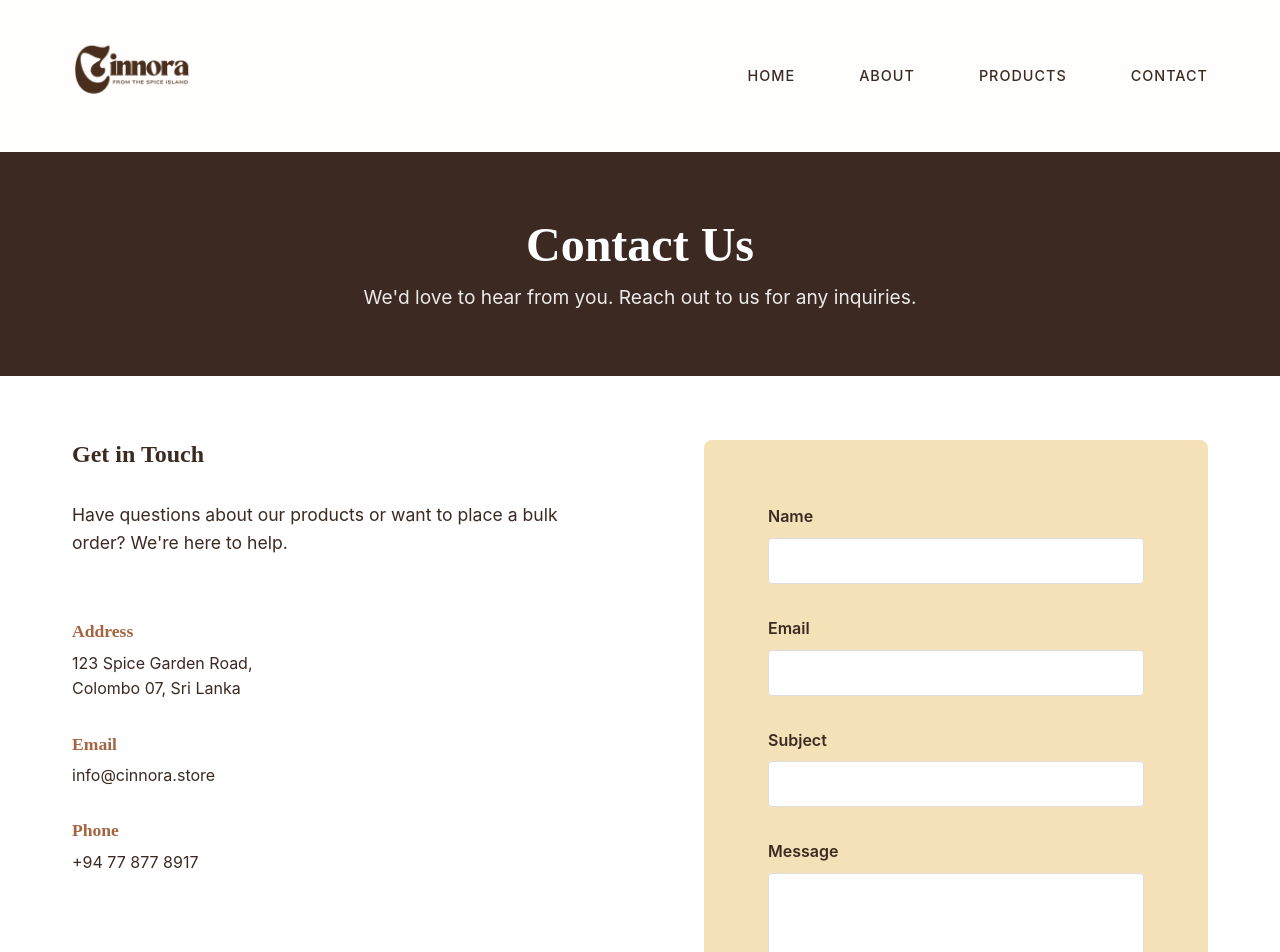
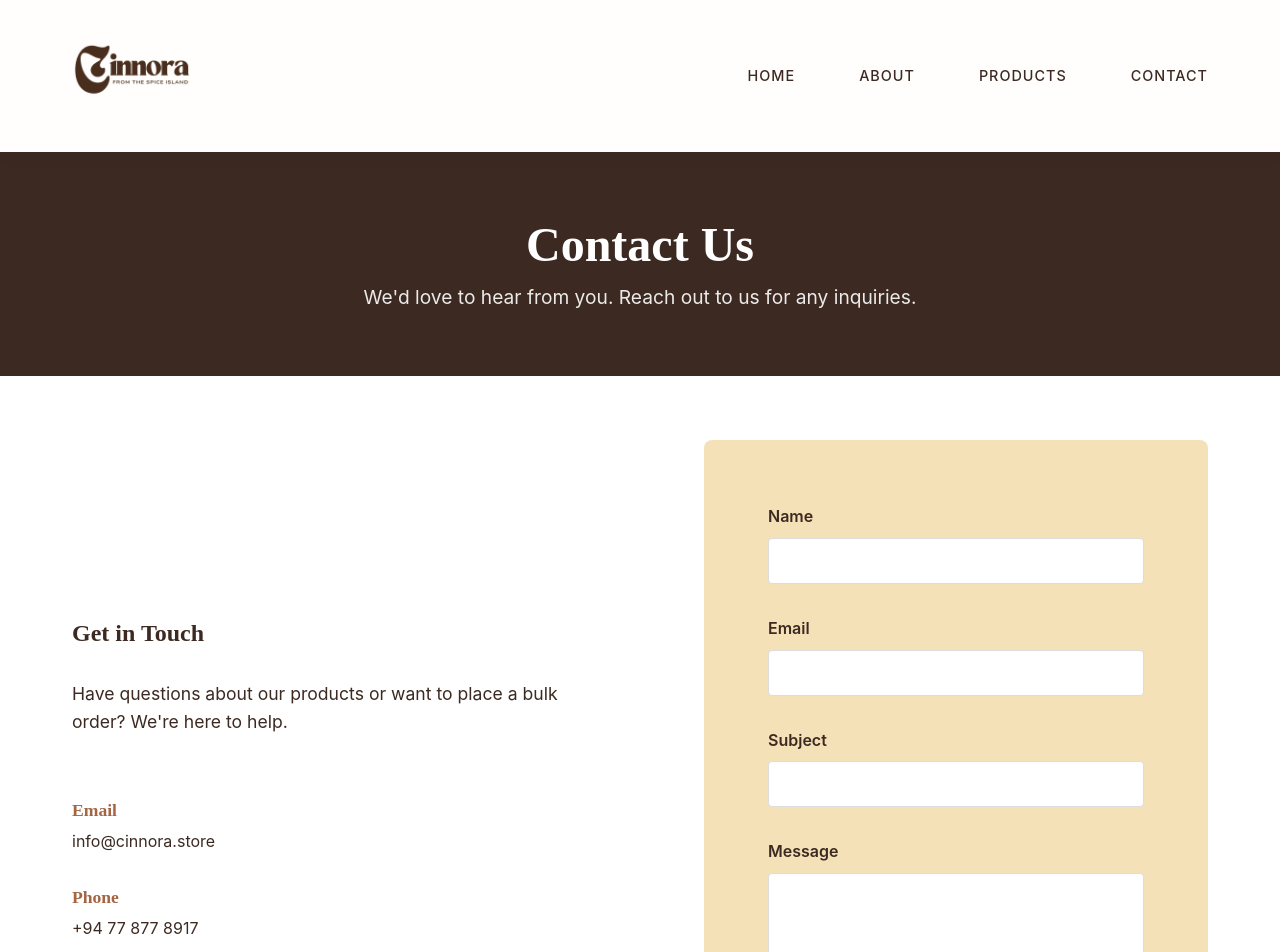
Before and after one commit to AttaabManzil/cinnora-web, a React (Vite) app: page /contact in a window 1280 px wide. Shown: the top 952 px of the page. Built offline with nearby package versions, Linux system fonts and the light colour scheme.

Commit message:
Conatct Address Removed

```diff
--- a/src/pages/Contact.jsx
+++ b/src/pages/Contact.jsx
@@ -60,14 +60,12 @@ const Contact = () => {
             <div className="contact-content">
                 <div className="container">
                     <div className="contact-grid">
+
+                        {/* --------- INFO SECTION WITHOUT ADDRESS --------- */}
                         <div className="contact-info">
                             <h2>Get in Touch</h2>
                             <p>Have questions about our products or want to place a bulk order? We're here to help.</p>
 
-                            <div className="info-item">
-                                <h3>Address</h3>
-                                <p>123 Spice Garden Road,<br />Colombo 07, Sri Lanka</p>
-                            </div>
                             <div className="info-item">
                                 <h3>Email</h3>
                                 <p>info@cinnora.store</p>
@@ -78,32 +76,39 @@ const Contact = () => {
                             </div>
                         </div>
 
+                        {/* --------- FORM --------- */}
                         <div className="contact-form-wrapper">
                             <form ref={form} onSubmit={sendEmail} className="contact-form">
-                                {/* Hidden input for product name default */}
+
                                 <input type="hidden" name="product_name" value="General Inquiry" />
 
                                 <div className="form-group">
                                     <label htmlFor="user_name">Name</label>
                                     <input type="text" name="user_name" id="user_name" required />
                                 </div>
+
                                 <div className="form-group">
                                     <label htmlFor="user_email">Email</label>
                                     <input type="email" name="user_email" id="user_email" required />
                                 </div>
+
                                 <div className="form-group">
                                     <label htmlFor="subject">Subject</label>
                                     <input type="text" name="subject" id="subject" required />
                                 </div>
+
                                 <div className="form-group">
                                     <label htmlFor="message">Message</label>
                                     <textarea name="message" id="message" rows="5" required></textarea>
                                 </div>
+
                                 <button type="submit" className="btn btn-primary btn-submit" disabled={isSending}>
                                     {isSending ? 'Sending...' : 'Send Message'}
                                 </button>
+
                             </form>
                         </div>
+
                     </div>
                 </div>
             </div>
--- a/src/styles/Contact.css
+++ b/src/styles/Contact.css
@@ -94,3 +94,9 @@
         gap: var(--spacing-lg);
     }
 }
+
+.contact-info {
+    display: flex;
+    flex-direction: column;
+    justify-content: center;
+}
```
